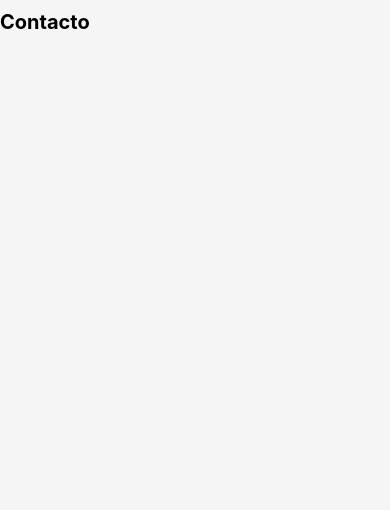
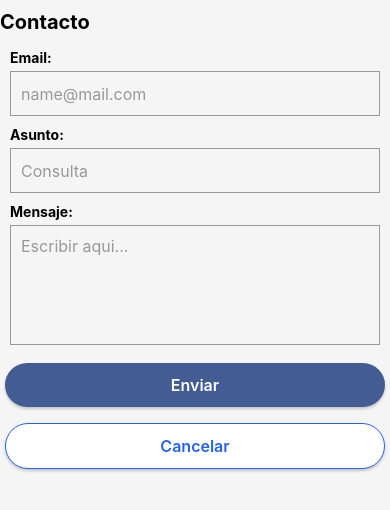
Before and after one commit to eg25001-rgb/AppServiYA, a React Native app: screen / in a window 390 px wide. Shown: the top 510 px of the page. Built offline with nearby package versions, Linux system fonts and the light colour scheme.

Commit message:
Ya estan los componentes del Input y ButtonRounded

```diff
--- a/App.js
+++ b/App.js
@@ -1,11 +1,22 @@
 import { StatusBar } from 'expo-status-bar';
-import { StyleSheet, Text, View } from 'react-native';
-import { Layout } from './components';
+import { StyleSheet, Text, View, Alert } from 'react-native';
+import { Layout, Input, ButtonRounded } from './components';
 
 export default function App() {
   return (
- <Layout title="Contacto" >
-
-</Layout>
+    <Layout title="Contacto" >
+      <Input label="Email:" placeholder="name@mail.com" type="email-address" />
+      <Input label="Asunto:" placeholder="Consulta" />
+      <Input label="Mensaje:" placeholder="Escribir aqui..." lines={4}/>
+      <ButtonRounded
+        title="Enviar"
+        onPress={() => Alert.alert('Enviado', 'Mensaje enviado correctamente')}
+      />
+      <ButtonRounded
+        title="Cancelar"
+        isPrimary={false}
+        onPress={() => Alert.alert('Cancelado', 'Envio cancelado')}
+      />
+    </Layout>
   );
 }
--- /dev/null
+++ b/components/ButtonRounded.js
@@ -0,0 +1,53 @@
+import React from "react";
+import { TouchableOpacity, Text, StyleSheet } from "react-native";
+
+export default function ButtonRounded({ title, onPress, isPrimary = true }) {
+
+  return (
+    <TouchableOpacity
+      onPress={onPress}
+      activeOpacity={0.8}
+      style={[ styles.button, isPrimary ? styles.primary : styles.secondary, ]}
+    >
+      <Text
+        style={[ styles.text, isPrimary ? styles.textPrimary : styles.textSecondary, ]}
+      >
+        {title}
+      </Text>
+    </TouchableOpacity>
+  );
+}
+
+const styles = StyleSheet.create({
+  button: {
+    paddingVertical: 12,
+    paddingHorizontal: 20,
+    borderRadius: 25,
+    alignItems: "center",
+    justifyContent: "center",
+    marginVertical: 8,
+    elevation: 3,
+    shadowColor: "#000",
+    shadowOffset: { width: 0, height: 2 },
+    shadowOpacity: 0.2,
+    shadowRadius: 3,
+  },
+  primary: {
+    backgroundColor: "#435d94ff",
+  },
+  secondary: {
+    backgroundColor: "#FFF",
+    borderWidth: 1.5,
+    borderColor: "#2563EB",
+  },
+  text: {
+    fontSize: 16,
+    fontWeight: "600",
+  },
+  textPrimary: {
+    color: "#FFF",
+  },
+  textSecondary: {
+    color: "#2563EB",
+  },
+});
--- /dev/null
+++ b/components/Input.js
@@ -0,0 +1,55 @@
+import { TextInput, Text, View, StyleSheet } from "react-native";
+
+export default function Input({ label, placeholder, type = "default", editable = true, lines = 1, value = "", onChangeText }){
+    return (
+        <View style={styles.container} >
+            <Text style={styles.label} >{label}</Text>
+            <TextInput
+                placeholder={placeholder}
+                keyboardType= {type}
+                editable = {editable}
+                style={ lines > 1 ? styles.textArea : styles.control }
+                placeholderTextColor="#999"
+                multiline={ lines > 1? true : false }
+                numberOfLines= {lines}
+                textAlignVertical="top"
+                value={value}
+                onChangeText={onChangeText}
+             />
+        </View>
+    );
+}
+
+const styles = StyleSheet.create({
+    container:{
+        width: "auto",
+        paddingHorizontal: 5,
+        paddingBottom: 5,
+        marginBottom: 5,
+    },
+    label:{
+        fontSize: 14,
+        fontWeight: "bold",
+        color: "#000",
+        marginBottom: 5
+    },
+    control:{
+        width: "100%",
+        fontSize: 16,
+        height: 45,
+        borderColor: "#999",
+        borderStyle: "solid",
+        borderWidth: 1,
+        padding: 10
+    },
+    textArea:{
+        width: "100%",
+        fontSize: 16,
+        height: 120,
+        borderColor: "#999",
+        borderStyle: "solid",
+        borderWidth: 1,
+        padding: 10,
+        justifyContent: "flex-start"
+    }
+});
--- a/components/index.js
+++ b/components/index.js
@@ -1 +1,3 @@
-export { default as Layout } from './layout';
+export { default as Layout } from './Layout';
+export { default as Input } from './Input';
+export {default as ButtonRounded } from './ButtonRounded';
```
